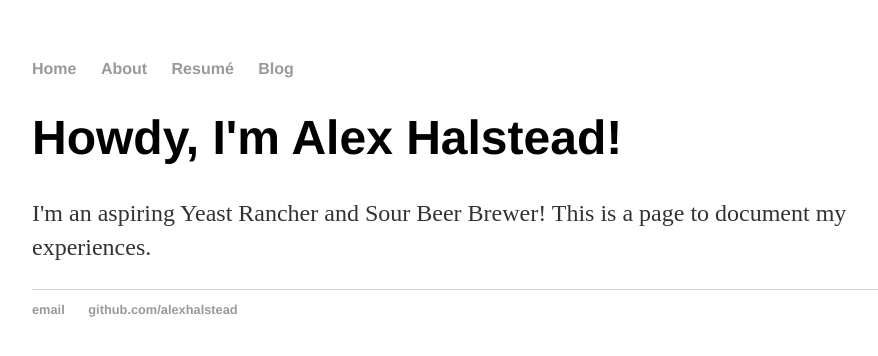
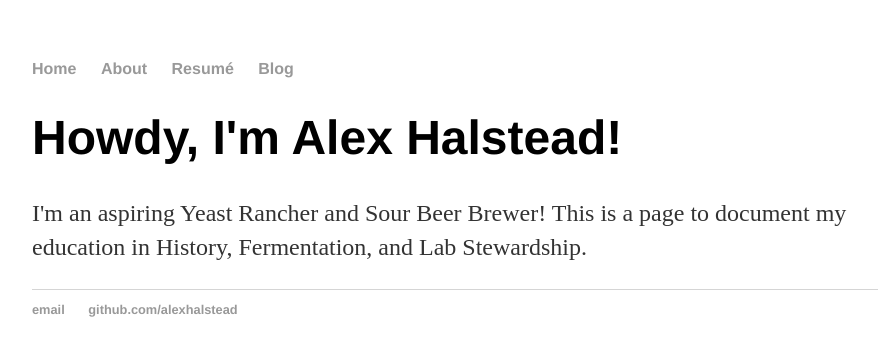
Before and after one commit to alexhalstead/alexhalstead.github.io, a Jekyll site: the page built from index.html, in a window 1280 px wide. Shown: the top 356 px of the page, without its empty margins (160-1038 px from the left). Built offline with Jekyll 4.4.1, drawn with Linux system fonts in a browser that asks for light colours.

Commit message:
Added wording to home page index.html
 Changes to be committed:
	modified:   index.html

```diff
--- a/index.html
+++ b/index.html
@@ -3,4 +3,4 @@ layout: default
 title: Alex Halstead, Yeast Rancher and Funk Enthusiast
 ---
 <h1>Howdy, I'm Alex Halstead!</h1>
-<p>I'm an aspiring Yeast Rancher and Sour Beer Brewer! This is a page to document my experiences.</p>
+<p>I'm an aspiring Yeast Rancher and Sour Beer Brewer! This is a page to document my education in History, Fermentation, and Lab Stewardship.</p>
```
